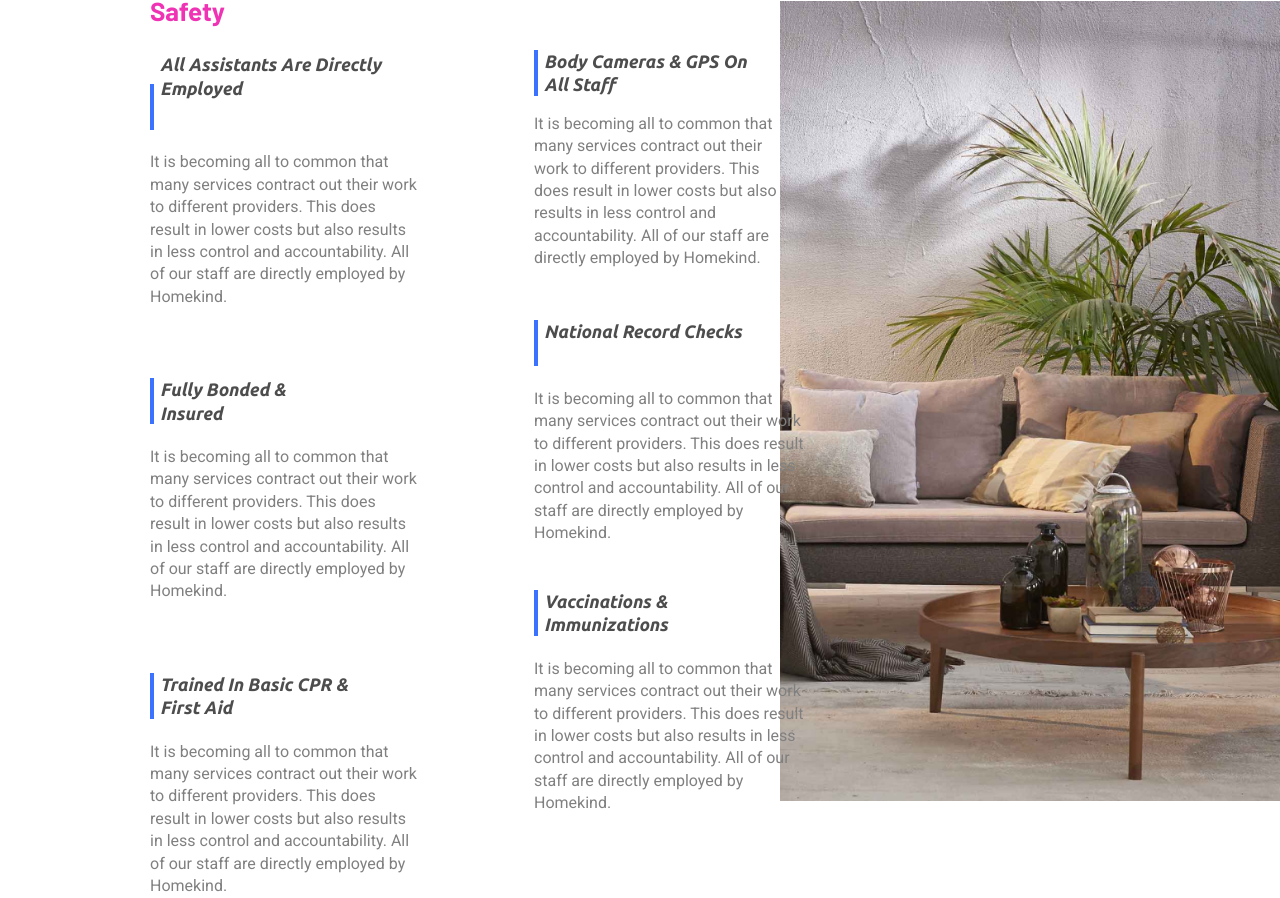
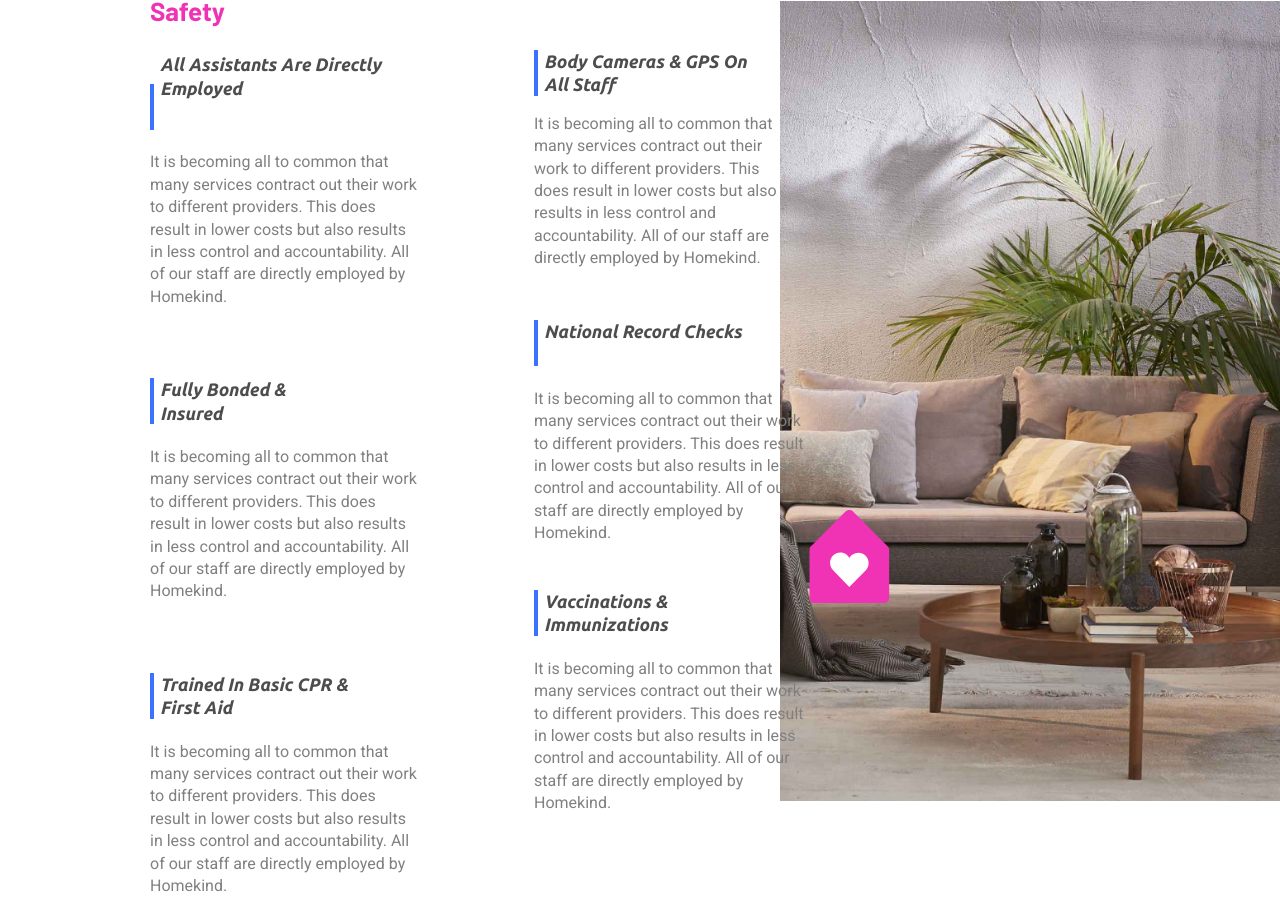
Before and after one commit to KenanAkbarly/task9, a plain HTML site: page index.html in a window 1280 px wide. Shown: the part 1390-2288 px from the top of the page. Drawn offline with Linux system fonts and the light colour scheme.

Commit message:
add new task9

```diff
--- a/index.html
+++ b/index.html
@@ -168,6 +168,9 @@
                 </div>
 
             </div>
+            <div class="vector">
+                <img src="vector.svg" alt="">
+            </div>
         </div>
 </body>
 
--- a/style.css
+++ b/style.css
@@ -382,3 +382,8 @@ color:#fff;
     width: 270%;
     margin-top: 15px;
 }
+.vector{
+    position: absolute;
+    left: 171.7%;
+    top: 550px;
+}
```
Also changed, not shown: vector.svg (added).
